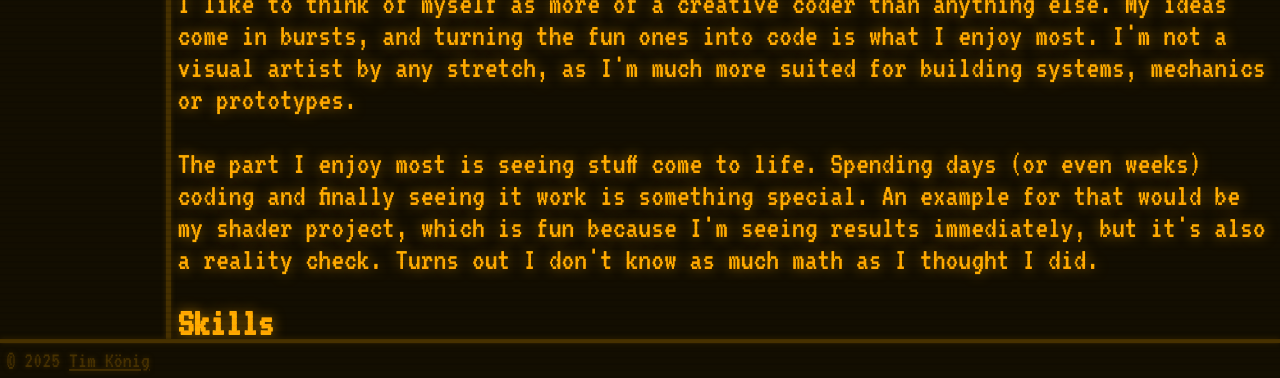
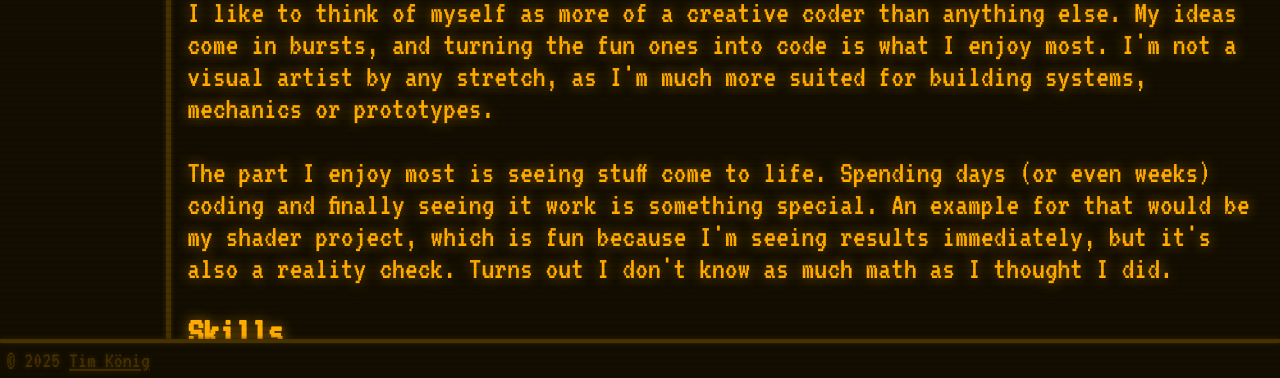
Before and after one commit to TimKoenig96/TimKoenig96.github.io, a website built with webpack: page src/index.html in a window 1280 px wide. Shown: the part 422-800 px from the top of the page. Built offline with nearby package versions, Linux system fonts and the light colour scheme.

Commit message:
edit increased content padding

```diff
--- a/src/stylesheet.css
+++ b/src/stylesheet.css
@@ -176,7 +176,7 @@ ul > li { list-style-type: square; }
 
 .content {
 	display: none;
-	padding: var(--space_s);
+	padding: var(--space_m);
 	height: 100%;
 	overflow: auto;
 }
```
